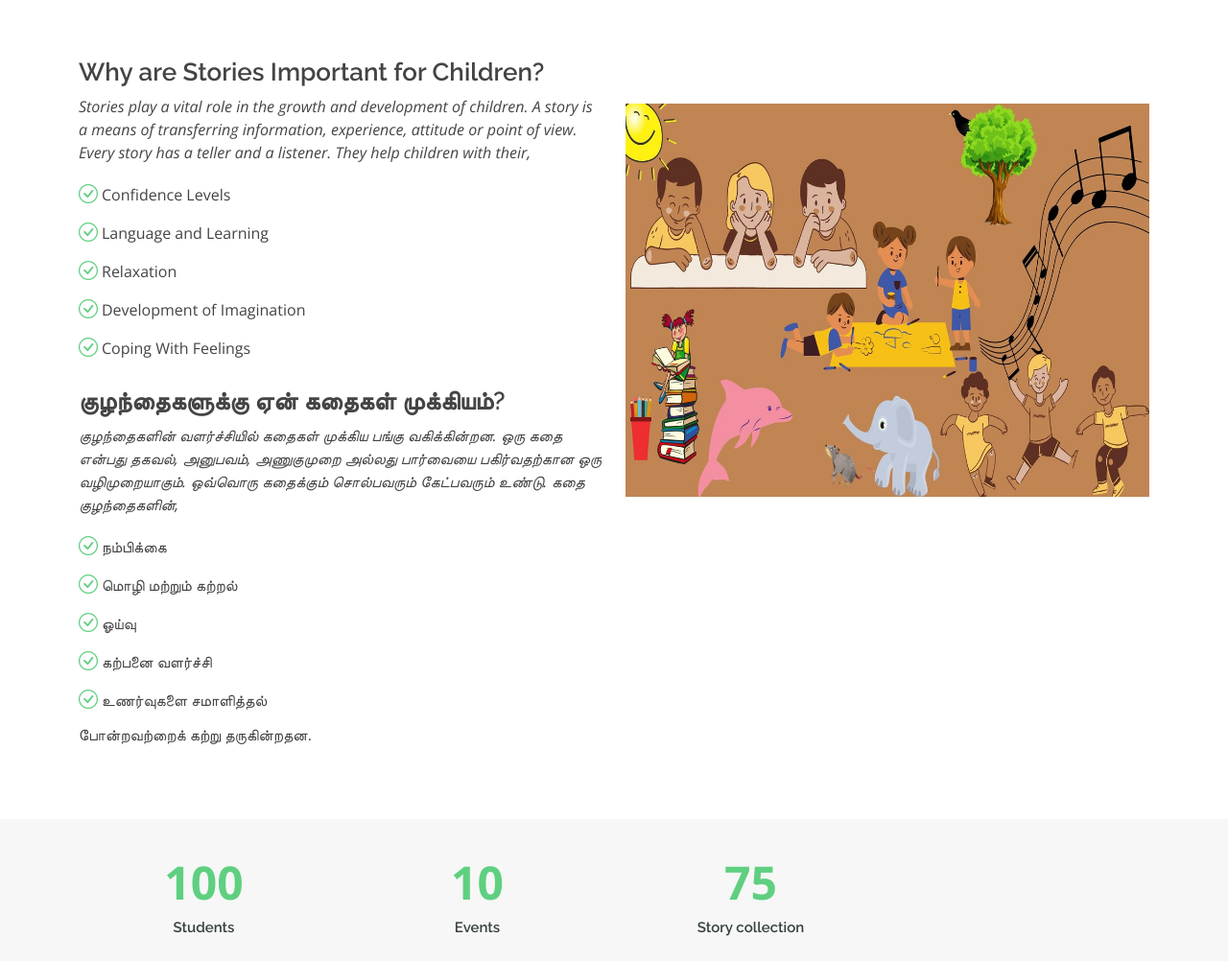
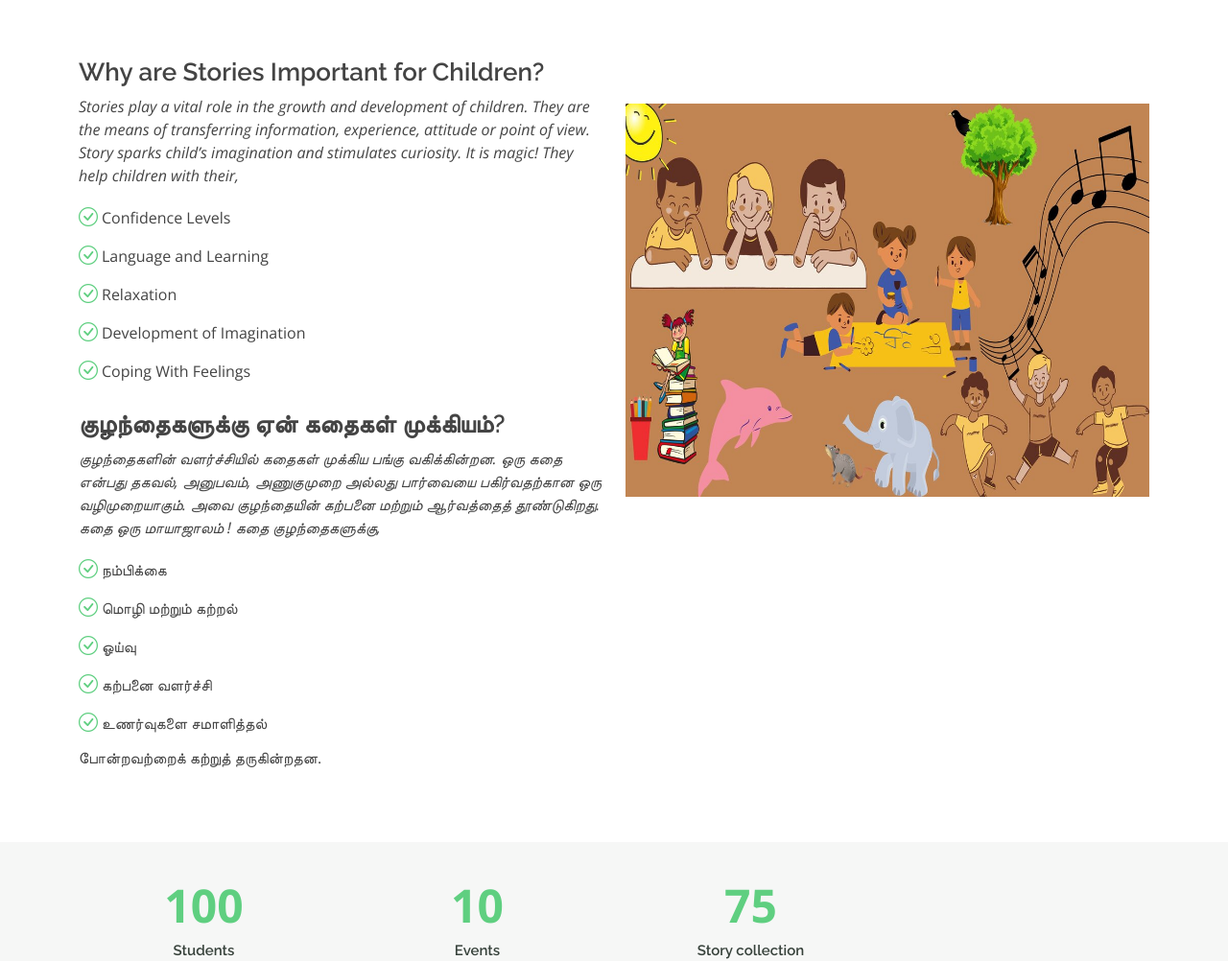
Before and after one commit to momzwingz/momzwingz.github.io, a plain HTML site: page index.html in a window 1280 px wide. Shown: the part 640-1642 px from the top of the page at 96% size. Drawn offline with nearby package versions, Linux system fonts and the light colour scheme.

Commit message:
Add files via upload

```diff
--- a/index.html
+++ b/index.html
@@ -121,8 +121,9 @@
             <h3>Why are Stories Important for Children?</h3>
             <p class="fst-italic">
               Stories play a vital role in the growth and development of children.
-              A story is a means of transferring information, experience, attitude or point of view.
-              Every story has a teller and a listener.
+             They are the means of transferring information, experience, attitude or point of view.
+             Story sparks child’s imagination and stimulates curiosity. It is magic!
+
                They help children with their,
             </p>
             <ul>
@@ -137,8 +138,10 @@
             <p class="fst-italic">
               குழந்தைகளின் வளர்ச்சியில் கதைகள் முக்கிய பங்கு வகிக்கின்றன.
               ஒரு கதை என்பது தகவல், அனுபவம், அணுகுமுறை அல்லது பார்வையை பகிர்வதற்கான ஒரு வழிமுறையாகும்.
-              ஒவ்வொரு கதைக்கும் சொல்பவரும் கேட்பவரும் உண்டு.
-              கதை  குழந்தைகளின்,
+              அவை குழந்தையின் கற்பனை மற்றும் ஆர்வத்தைத் தூண்டுகிறது.
+              கதை ஒரு மாயாஜாலம் !
+
+              கதை  குழந்தைகளுக்கு,
             </p>
             <ul>
               <li><i class="bi bi-check-circle"></i>நம்பிக்கை</li>
@@ -147,7 +150,7 @@
               <li><i class="bi bi-check-circle"></i>கற்பனை வளர்ச்சி </li>
               <li><i class="bi bi-check-circle"></i>உணர்வுகளை சமாளித்தல் </li>
 
-              <p> போன்றவற்றைக் கற்று தருகின்றதன.</p>
+              <p> போன்றவற்றைக் கற்றுத் தருகின்றதன.</p>
 
             </ul></h3>
 
```
